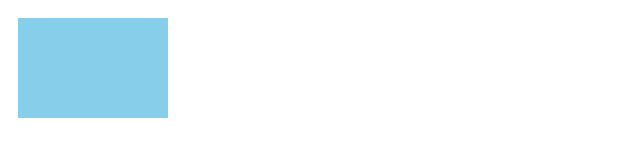
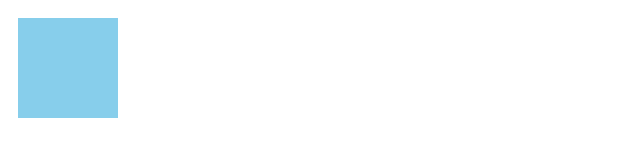
Before and after one commit to kychanova/e_mdk0801, a plain HTML site: page 10.02.2024_js/canvas.html in a window 1280 px wide. Shown: the whole page, without its empty margins (0-640 px from the left). Drawn offline with Linux system fonts and the light colour scheme.

Commit message:
update canvas

```diff
--- a/10.02.2024_js/canvas.html
+++ b/10.02.2024_js/canvas.html
@@ -6,13 +6,13 @@
     <title>Document</title>
 </head>
 <body>
-    <canvas id="canvas"></canvas>
+    <canvas id="canvas" width="1000" height="1000"></canvas>
 
     <script>
         const canvas = document.getElementById("canvas");
         const ctx = canvas.getContext("2d");
 
-        let width = 150;
+        let width = 100;
         let height = 100;
 
         ctx.fillStyle = "skyblue";
```
